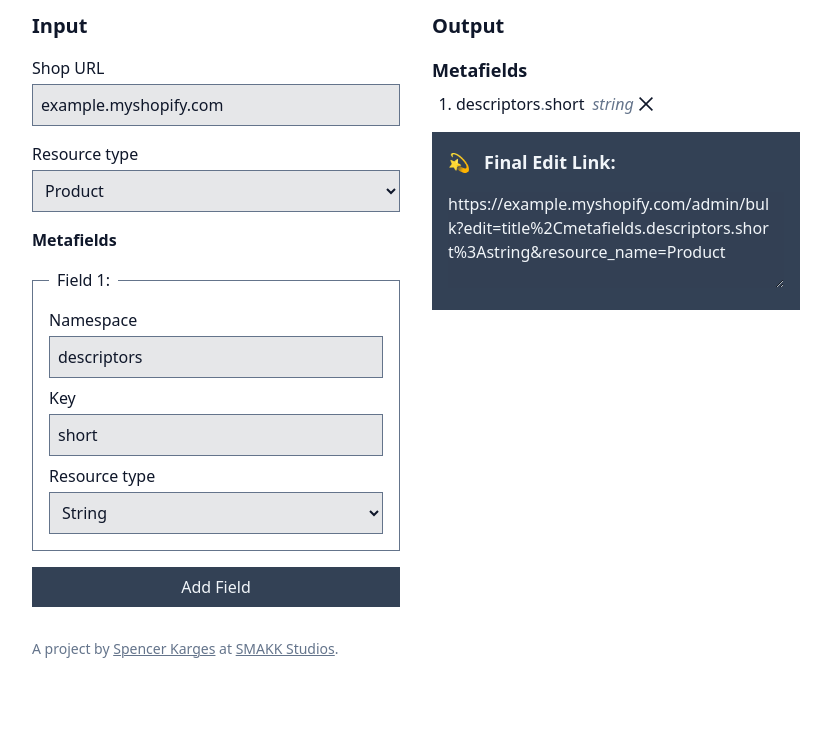
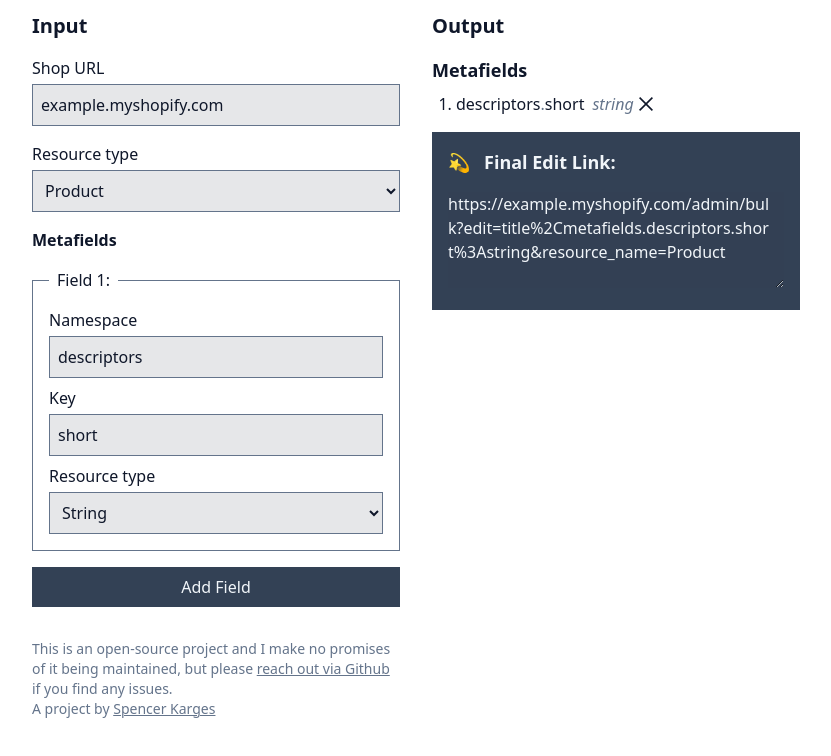
Before and after one commit to skarges3/metabulk, a plain HTML site: page index.html in a window 1280 px wide. Shown: the part 224-980 px from the top of the page, without its empty margins (224-1055 px from the left). Drawn offline with nearby package versions, Linux system fonts and the light colour scheme.

Commit message:
footer link updates

```diff
--- a/index.html
+++ b/index.html
@@ -128,7 +128,10 @@
     </script>
     <footer>
         <p class="text-sm text-slate-500">
-            A project by  <a href="https://github.com/skarges3" target="_blank" class="underline decoration-1 underline-offset-1 hover:text-slate-900 dark:hover:text-slate-100">Spencer Karges</a> at <a href="https://smakkstudios.com?ref=metabulk" target="_blank" class="underline decoration-1 underline-offset-1 hover:text-slate-900 dark:hover:text-slate-100">SMAKK Studios</a>.
+            This is an open-source project and I make no promises of it being maintained, but please <a href="https://github.com/skarges3/metabulk" target="_blank" class="underline decoration-1 underline-offset-1 hover:text-slate-900 dark:hover:text-slate-100">reach out via Github</a> if you find any issues.
+        </p>
+        <p class="text-sm text-slate-500">
+            A project by  <a href="https://karges.org?ref=metabulk" target="_blank" class="underline decoration-1 underline-offset-1 hover:text-slate-900 dark:hover:text-slate-100">Spencer Karges</a>
         </p>
     </footer>
 </body>
```
